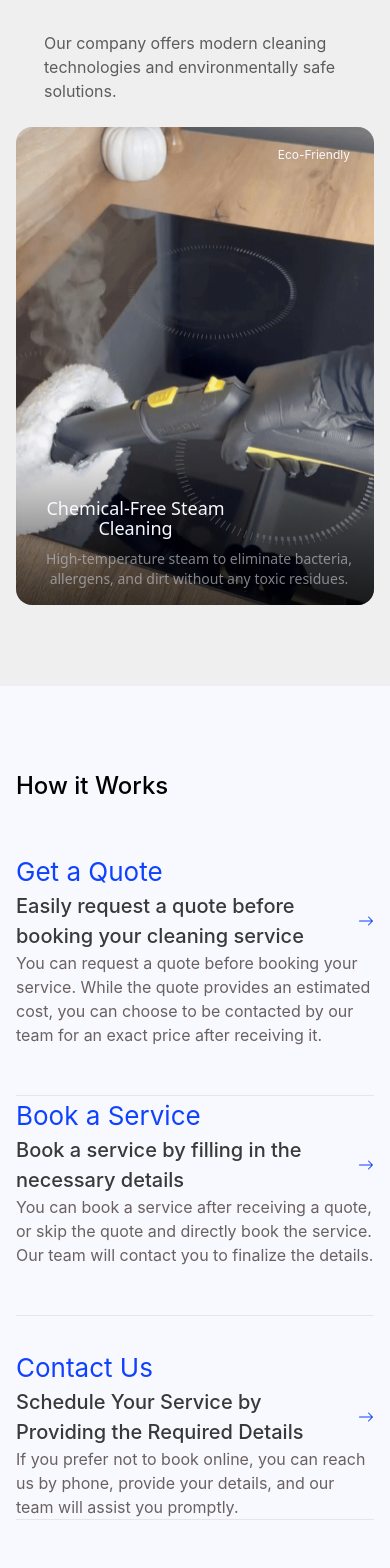
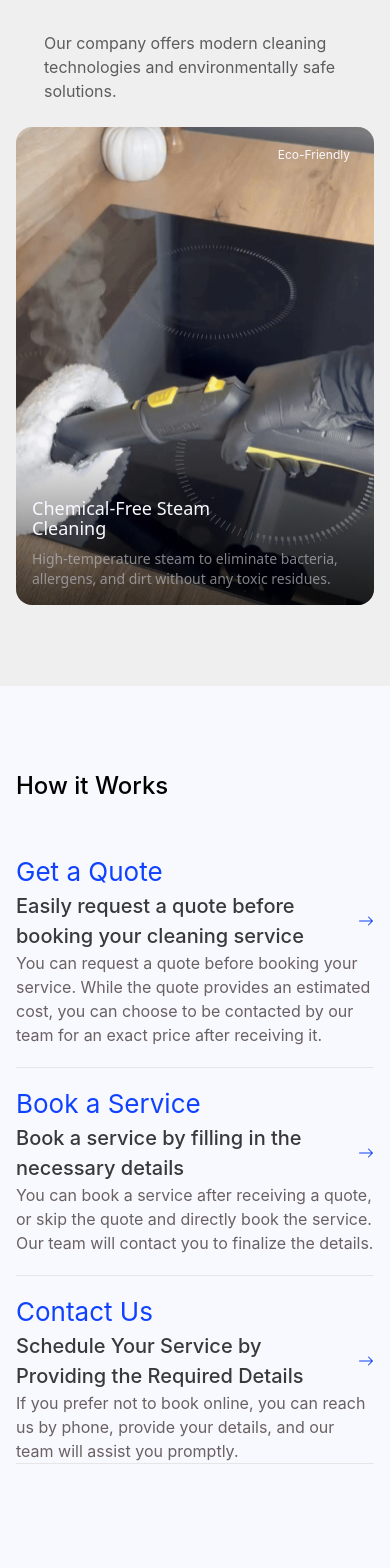
Before and after one commit to fatimanvrzz/Clean, a React (Vite) app: page / in a window 390 px wide. Shown: the part 2900-4468 px from the top of the page. Built offline with nearby package versions, Linux system fonts and the light colour scheme.

Commit message:
Fix: removed unused variables causing build error

```diff
--- a/src/components/HowItWorks/HowItWorks.tsx
+++ b/src/components/HowItWorks/HowItWorks.tsx
@@ -26,19 +26,18 @@ const HowItWorks = () => {
     <div className="flex flex-col lg:flex-row justify-between items-start w-full lg:w-[81.25rem] mt-[5.125rem] px-4 lg:px-0 gap-12">
       <p className="text-[1.5rem] font-medium w-full lg:w-[15rem]">How it Works</p>
 
-      <div className="w-full flex flex-col border-b border-[#E6E6E6] gap-[3rem]">
+      <div className="w-full lg:w-[903px] flex flex-col border-b border-[#E6E6E6] gap-[1rem]">
         {howItWorksData.map((item, index) => (
           <div
             key={index}
-            className={`flex flex-col lg:flex-row justify-between ${index !== 0 ? "border-t border-[#E6E6E6]" : ""
-              } ${index === howItWorksData.length - 1 ? "pt-8" : ""}`}
+            className={`flex flex-col lg:flex-row justify-between ${index !== howItWorksData.length - 1 ? "border-b border-[#E6E6E6] pb-5" : ""}`}
           >
             <div className="flex flex-col lg:flex-row items-start w-full">
               <p className="text-[1.625rem] text-[#0F42FF] w-full lg:w-[15.375rem] flex-shrink-0">
                 {item.caption}
               </p>
-              <div className="flex flex-col lg:flex-row items-center w-full gap-[2rem]">
-                <div className="flex flex-col w-full ">
+              <div className="flex flex-col lg:flex-row items-center w-full">
+                <div className="flex flex-col w-full">
                   <div className="flex items-center justify-between w-full">
                     <p className="text-[1.25rem] font-medium text-[#0A0A0A] opacity-80">
                       {item.title}
--- a/src/components/ServiceGif/ImageCard.tsx
+++ b/src/components/ServiceGif/ImageCard.tsx
@@ -51,8 +51,9 @@ const ImageCard: React.FC<ImageCardProps> = ({ staticSrc, gifSrc, title, descrip
       </button>
 
       <div className="absolute bottom-0 left-0 w-full h-1/3 bg-gradient-to-t from-black/70 to-transparent rounded-2xl flex flex-col justify-end p-4 z-20">
-        <h3 className="text-[#F8F8FF] text-lg w-[12.9375rem] font-sans leading-5">{title}</h3>
-        <p className="text-[#B7B7BC] text-sm opacity-70 w-[20.875rem] mt-[0.6875rem] font-sans">{description}</p>
+        <h3 className="text-[#F8F8FF] text-left text-lg w-[12.9375rem] font-sans leading-5">{title}</h3>
+        <p className="text-[#B7B7BC] text-sm text-left opacity-70 w-[20.875rem] mt-[0.6875rem] font-sans">{description}</p>
+
       </div>
     </div>
   );
--- a/src/components/ServiceGif/ServiceGif.tsx
+++ b/src/components/ServiceGif/ServiceGif.tsx
@@ -36,14 +36,10 @@ const ServiceGif = () => {
 
       {/* Swiper for Mobile */}
       <div className="sm:hidden mt-6">
-        <Swiper
-          spaceBetween={20}
-          slidesPerView={1}
-          loop={true}
-        >
+        <Swiper spaceBetween={20} slidesPerView={1} loop={true}>
           {imageData.map((item, index) => (
             <SwiperSlide key={index}>
-              <div className="flex justify-center">
+              <div className="flex text-left w-full">
                 <ImageCard
                   staticSrc={imageMapping[item.staticSrc] || item.staticSrc}
                   gifSrc={videoMapping[item.gifSrc] || item.gifSrc}
@@ -58,7 +54,7 @@ const ServiceGif = () => {
       </div>
 
       {/* Grid for Desktop */}
-      <div className="hidden sm:grid grid-cols-1 sm:grid-cols-2 lg:grid-cols-3 gap-6 sm:gap-[1.5rem] place-items-center mt-16 sm:mt-[3.75rem]">
+      <div className="hidden sm:grid grid-cols-1 sm:grid-cols-2 lg:grid-cols-3 gap-6 sm:gap-[1.5rem] place-items-start mt-16 sm:mt-[3.75rem]">
         {imageData.map((item, index) => (
           <ImageCard
             key={index}
@@ -70,6 +66,7 @@ const ServiceGif = () => {
           />
         ))}
       </div>
+
     </div>
   );
 };
```
